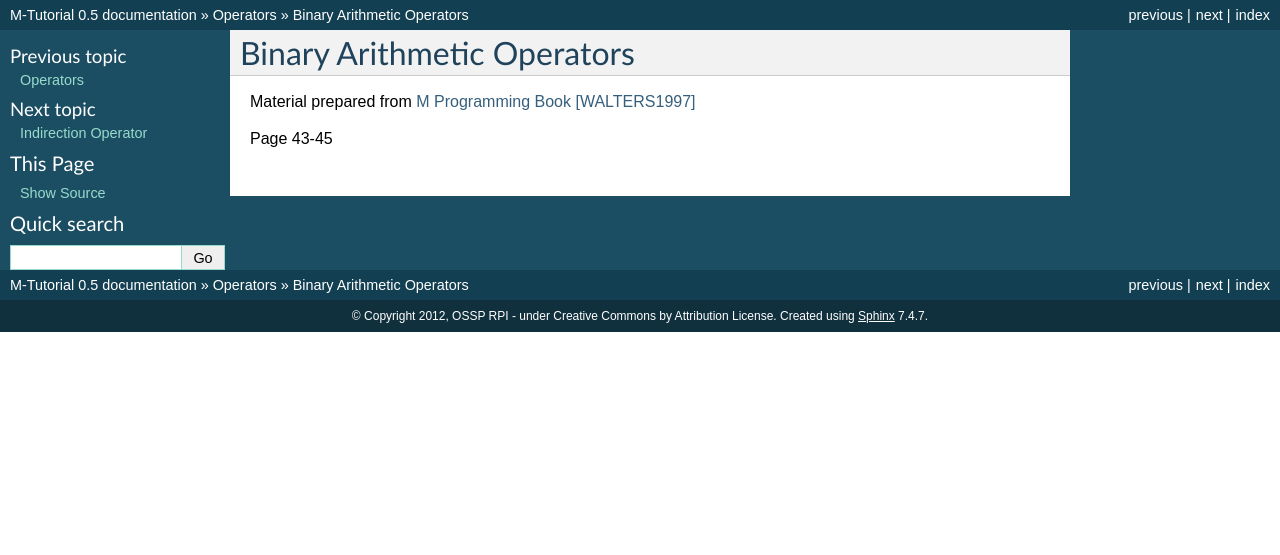
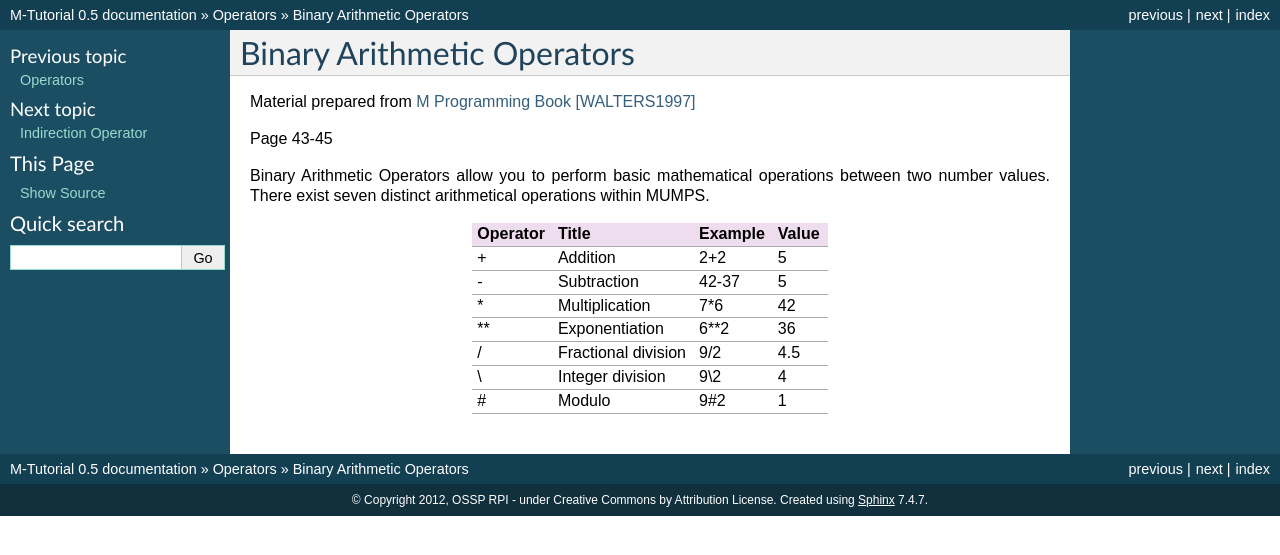
Before and after one commit to luisibanez/M-Tutorial, a Sphinx documentation site: the page built from source/BinaryArithmetic_Operators.rst, in a window 1280 px wide. Shown: the top 555 px of the page. Built offline with Sphinx 7.4.7, drawn with Linux system fonts in a browser that asks for light colours.

Commit message:
added details on how to use binary arithmetic operators

```diff
--- a/source/BinaryArithmetic_Operators.rst
+++ b/source/BinaryArithmetic_Operators.rst
@@ -6,5 +6,21 @@ Material prepared from `M Programming Book`_ [WALTERS1997]_
 
 Page 43-45
 
+Binary Arithmetic Operators allow you to perform basic mathematical operations between two number values.  There exist seven distinct arithmetical operations within MUMPS.
+
+===========  ====================   ============  ==========
+Operator     Title                  Example       Value
+===========  ====================   ============  ==========
+\+            Addition               2+2          5
+\-	     Subtraction	    42-37	  5
+\*	     Multiplication	    7*6           42
+\**	     Exponentiation	    6**2	  36
+\/            Fractional division    9/2          4.5
+\\	     Integer division       9\\2	  4
+\#	     Modulo                 9#2           1
+===========  ====================   ============  ==========
+
+
+
 
 .. _M Programming book: http://books.google.com/books?id=jo8_Mtmp30kC&printsec=frontcover&dq=M+Programming&hl=en&sa=X&ei=2mktT--GHajw0gHnkKWUCw&ved=0CDIQ6AEwAA#v=onepage&q=M%20Programming&f=false
```
